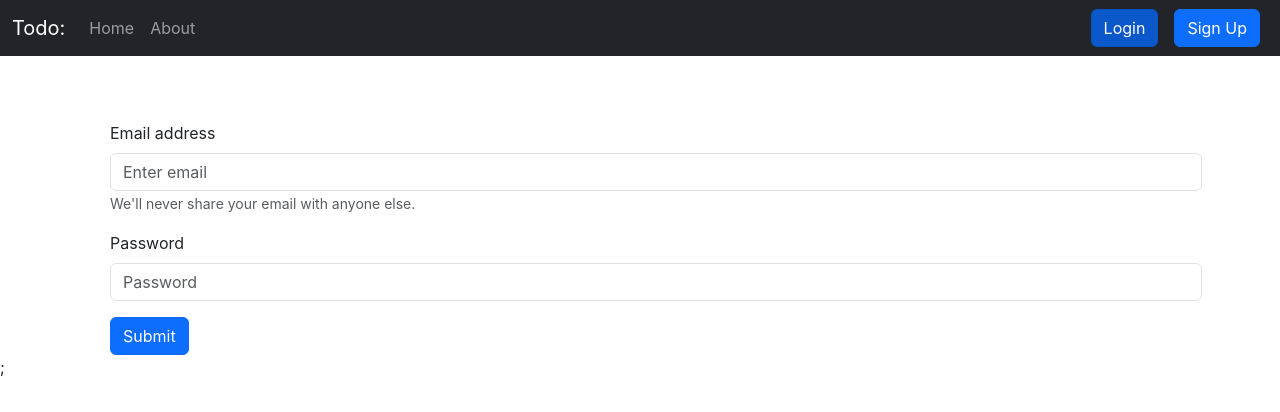
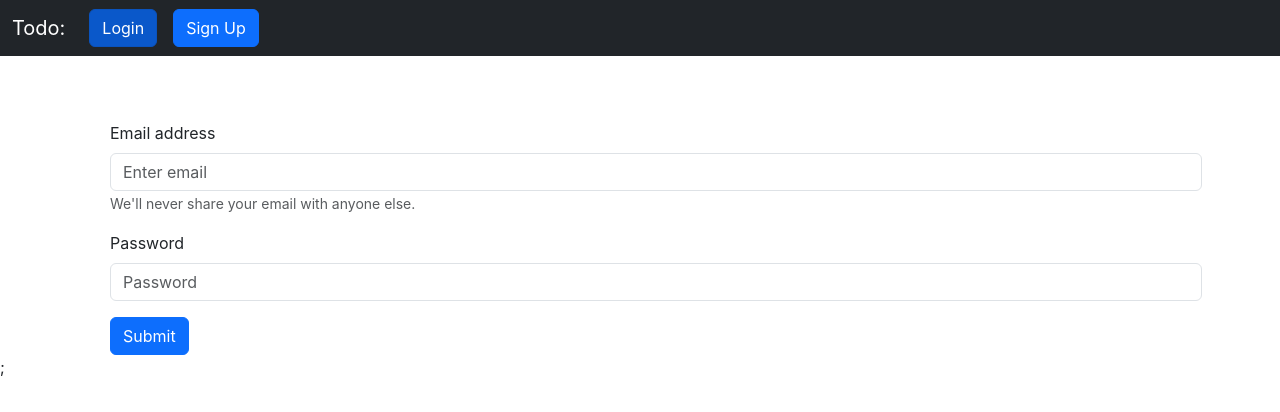
Before and after one commit to sulehree/inotebook-home, a React (Create React App) app in the folder frontend/: page /login in a window 1280 px wide. Shown: the top 412 px of the page. Built offline with nearby package versions, Linux system fonts and the light colour scheme.

Commit message:
nav bar settign

```diff
--- a/frontend/src/components/Navbar.js
+++ b/frontend/src/components/Navbar.js
@@ -23,6 +23,7 @@
           </Link>
 
           <div className="collapse navbar-collapse" id="navbarSupportedContent">
+            {localStorage.getItem("Auth_Token") && (
               <ul className="navbar-nav me-auto mb-2 mb-lg-0">
                 <li className="nav-item">
                   <Link
@@ -35,19 +36,10 @@
                     Home
                   </Link>
                 </li>
-              <li className="nav-item">
-                <Link
-                  className={`nav-link ${
-                    location.pathname === "/About" ? "active" : ""
-                  } `}
-                  to="/About"
-                >
-                  About
-                </Link>
-              </li>
               </ul>
-
+            )}
             {!localStorage.getItem("Auth_Token") ? (
+              <>
                 <form className="d-flex">
                   <Link
                     className={`btn btn-primary mx-2 ${
@@ -68,6 +60,7 @@
                     Sign Up
                   </Link>
                 </form>
+              </>
             ) : (
               <button
                 className={`btn btn-primary mx-2 `}
```
Lines whose indentation alone changed are shown as unchanged.
